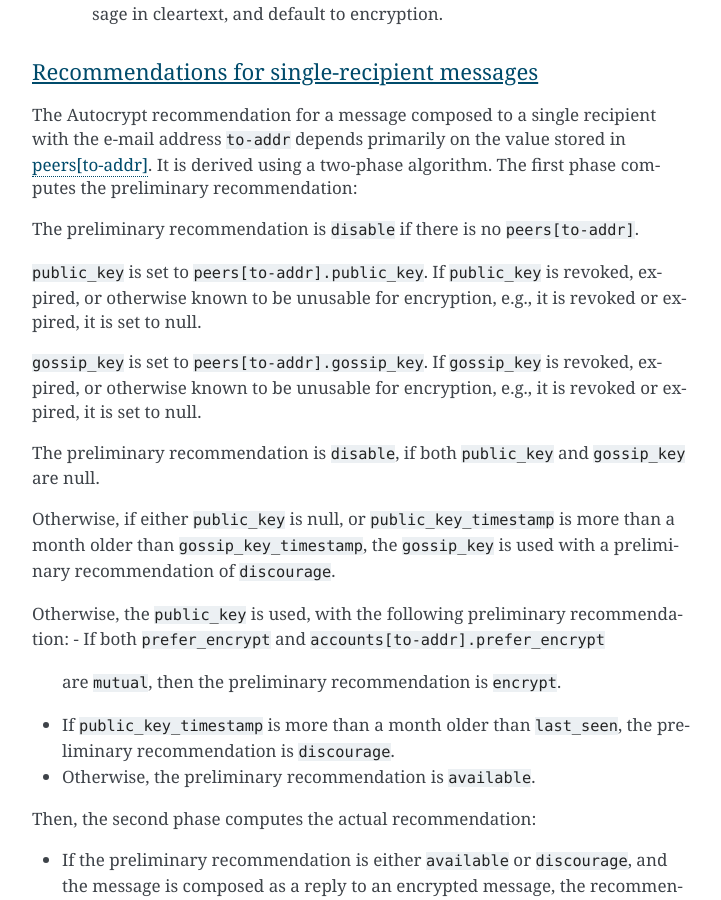
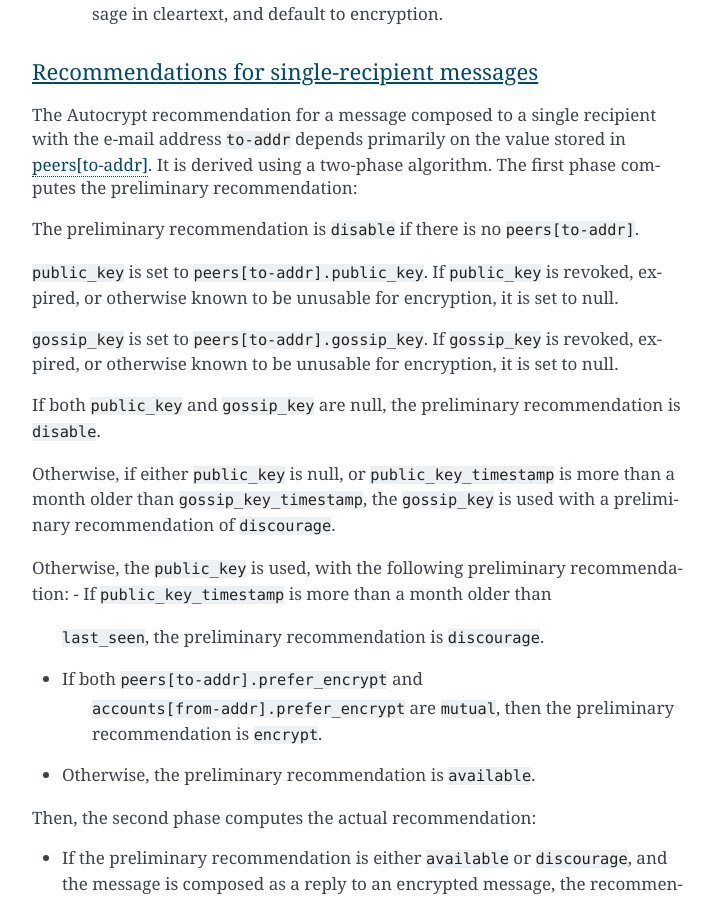
Before and after one commit to autocrypt/autocrypt, a Sphinx documentation site: the page built from doc/level1.rst, in a window 1280 px wide and 900 px high, scrolled down 9037 px. Shown: the whole window, without its empty margins (388-1109 px from the left). Built offline with Sphinx 7.4.7, drawn with Linux system fonts in a browser that asks for light colours.

Commit message:
incorporate feedback

```diff
--- a/doc/level1.rst
+++ b/doc/level1.rst
@@ -425,14 +425,14 @@ The preliminary recommendation is ``disable`` if there is no
 
 ``public_key`` is set to ``peers[to-addr].public_key``.  If
 ``public_key`` is revoked, expired, or otherwise known to be unusable
-for encryption, e.g., it is revoked or expired, it is set to null.
+for encryption, it is set to null.
 
 ``gossip_key`` is set to ``peers[to-addr].gossip_key``.  If
 ``gossip_key`` is revoked, expired, or otherwise known to be unusable
-for encryption, e.g., it is revoked or expired, it is set to null.
+for encryption, it is set to null.
 
-The preliminary recommendation is ``disable``, if both ``public_key``
-and ``gossip_key`` are null.
+If both ``public_key`` and ``gossip_key`` are null, the preliminary
+recommendation is ``disable``.
 
 Otherwise, if either ``public_key`` is null, or
 ``public_key_timestamp`` is more than a month older than
@@ -442,10 +442,11 @@ preliminary recommendation of ``discourage``.
 
 Otherwise, the ``public_key`` is used, with the following preliminary
 recommendation:
-- If both ``prefer_encrypt`` and ``accounts[to-addr].prefer_encrypt``
-   are ``mutual``, then the preliminary recommendation is ``encrypt``.
 - If ``public_key_timestamp`` is more than a month older than
   ``last_seen``, the preliminary recommendation is ``discourage``.
+- If both ``peers[to-addr].prefer_encrypt`` and
+   ``accounts[from-addr].prefer_encrypt`` are ``mutual``, then the
+   preliminary recommendation is ``encrypt``.
 - Otherwise, the preliminary recommendation is ``available``.
 
 Then, the second phase computes the actual recommendation:
```
